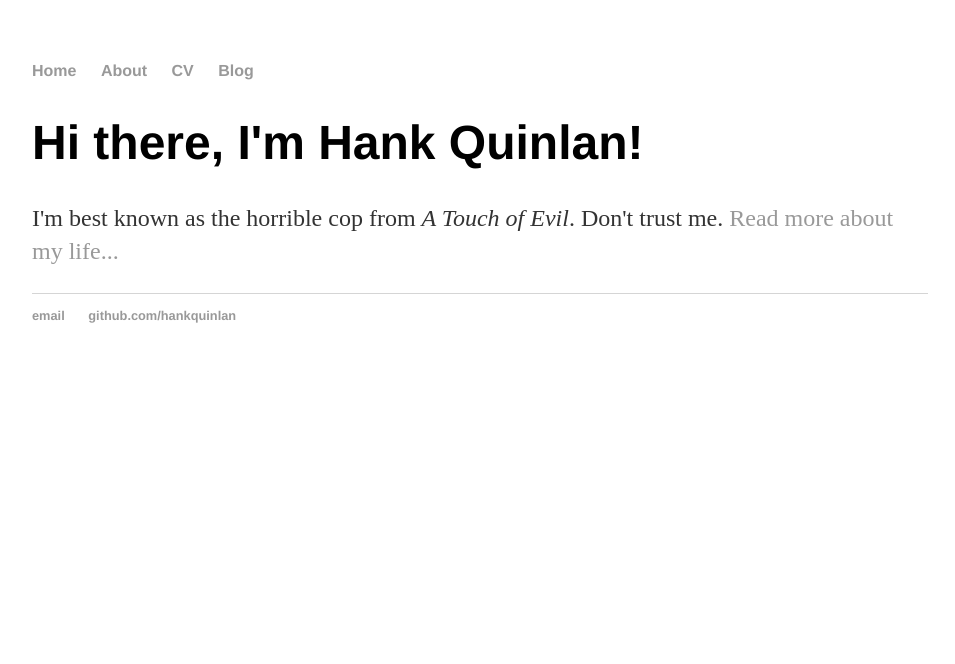
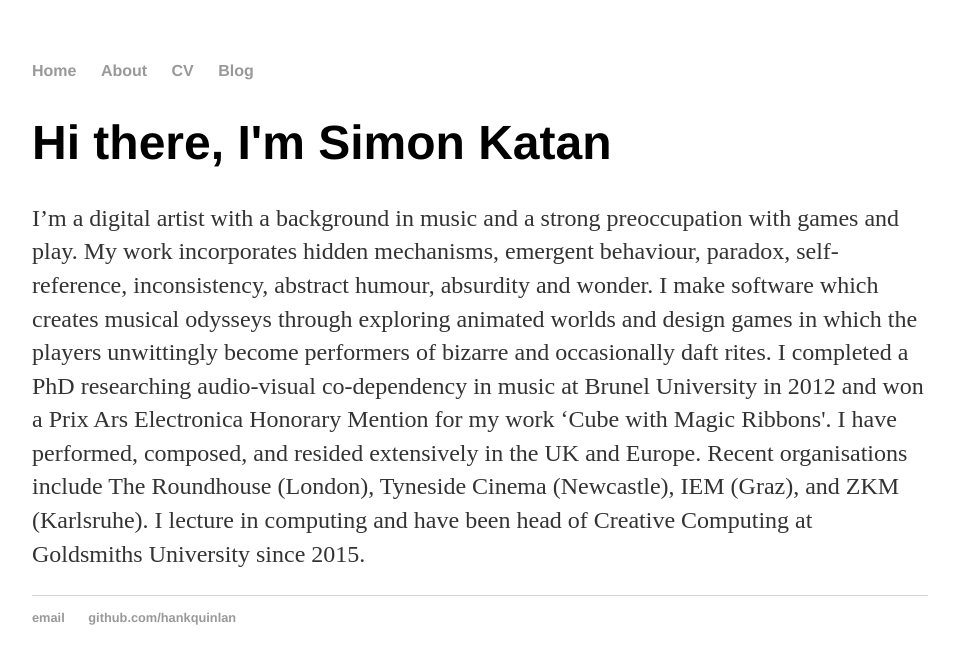
Before and after one commit to kimon-satan/kimon-satan.github.io, a Jekyll site: the page built from index.html, in a window 1280 px wide. Shown: the top 664 px of the page, without its empty margins (160-1115 px from the left). Built offline with Jekyll 4.4.1, drawn with Linux system fonts in a browser that asks for light colours.

Commit message:
about me

```diff
--- a/index.html
+++ b/index.html
@@ -1,9 +1,14 @@
 ---
 layout: default
-title: Hank Quinlan, Horrible Cop
+title: Simon Katan
 ---
 
 		<div class="blurb">
-			<h1>Hi there, I'm Hank Quinlan!</h1>
-			<p>I'm best known as the horrible cop from <em>A Touch of Evil</em>. Don't trust me. <a href="/about">Read more about my life...</a></p>
+			<h1>Hi there, I'm Simon Katan</h1>
+			<p>
+				I’m a digital artist with a background in music and a strong preoccupation with games and play.
+				My work incorporates hidden mechanisms, emergent behaviour, paradox, self-reference, inconsistency, abstract humour, absurdity and wonder.
+				I make software which creates musical odysseys through exploring animated worlds and design games in which the players unwittingly become performers of bizarre and occasionally daft rites.
+				I completed a PhD researching audio-visual co-dependency in music at Brunel University in 2012 and won a Prix Ars Electronica Honorary Mention for my work ‘Cube with Magic Ribbons'. I have performed, composed, and resided extensively in the UK and Europe. Recent organisations include The Roundhouse (London), Tyneside Cinema (Newcastle), IEM (Graz), and ZKM (Karlsruhe). I lecture in computing and have been head of Creative Computing at Goldsmiths University since 2015.
+			</p>
 		</div>
```
Also changed, not shown: README.md.
